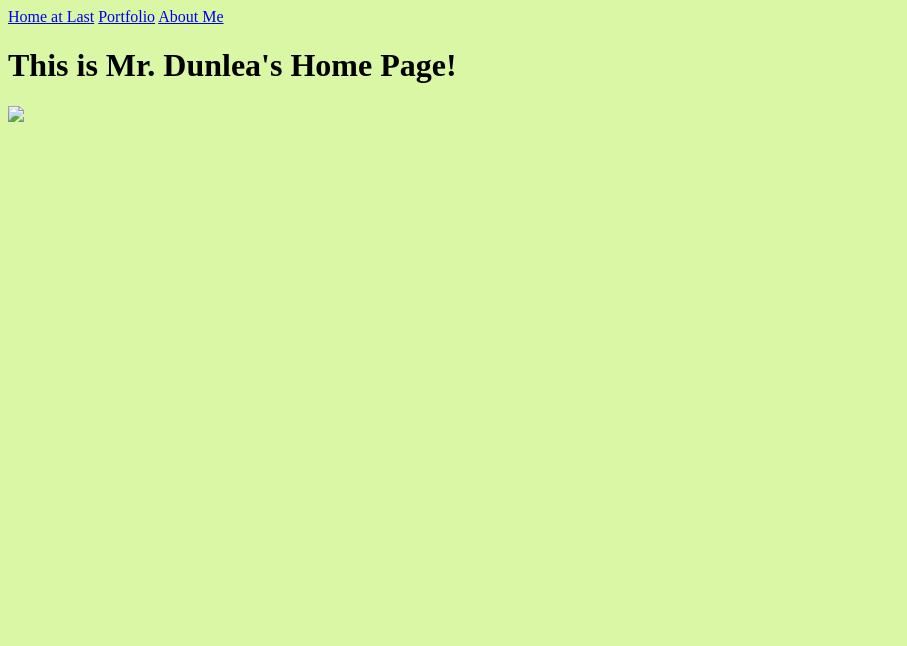
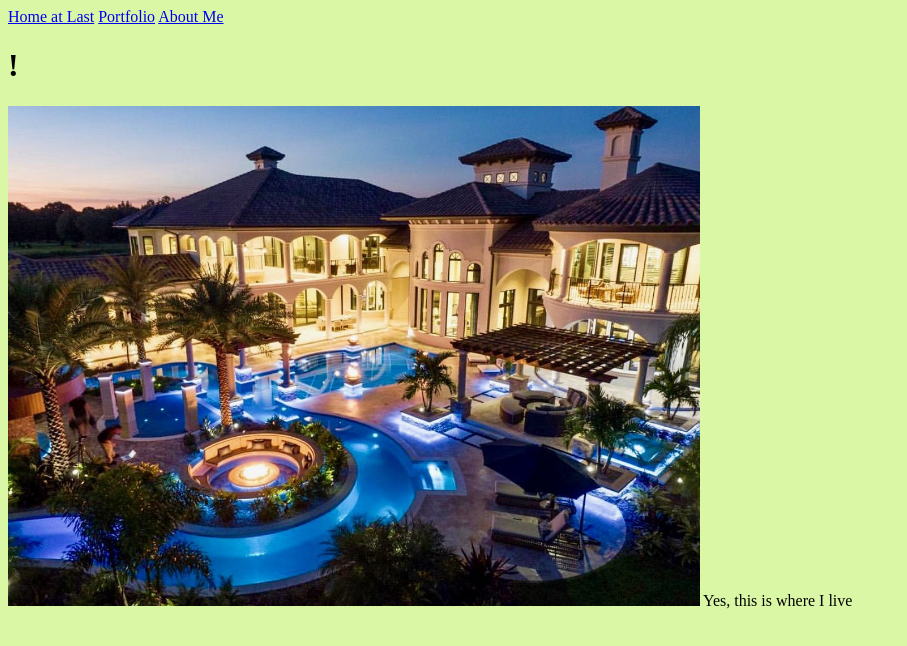
Before and after one commit to shravanic476/websitee, a plain HTML site: page index.html in a window 1280 px wide. Shown: the whole page, without its empty margins (0-907 px from the left). Drawn offline with Linux system fonts and the light colour scheme.

Commit message:
Update index.html

```diff
--- a/index.html
+++ b/index.html
@@ -8,7 +8,7 @@
     <a href="index.html">Home at Last</a>
     <a href="portfolio.html">Portfolio</a>
     <a href="aboutme.html">About Me</a>
-    <h1>This is Mr. Dunlea's Home Page!</h1>
-    <img src="images/BunleaHome.JPG" height="500">
-  </body>
+    <h1>!</h1>
+    <img src="dream.house.jpg" height="500">
+  </body>Yes, this is where I live
 </html>
```
